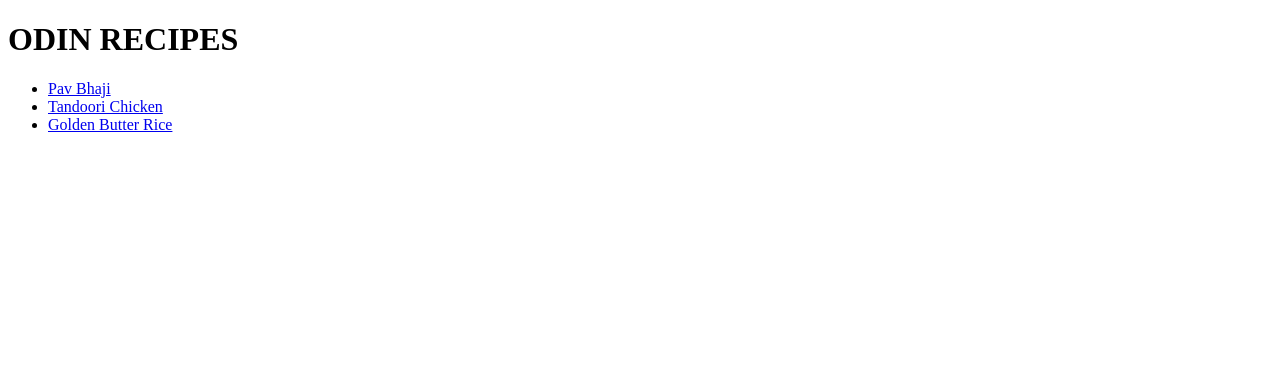
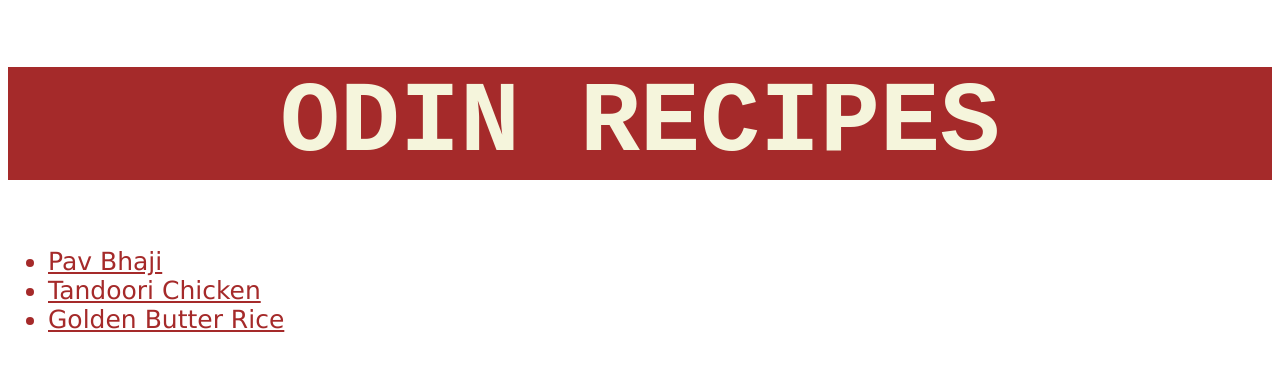
Before and after one commit to ruchik-panwal/odin-recipes, a plain HTML site: page index.html in a window 1280 px wide. Drawn offline with Linux system fonts and the light colour scheme.

Commit message:
added css

```diff
--- a/index.html
+++ b/index.html
@@ -1,17 +1,20 @@
 <!DOCTYPE html>
 <html lang="en">
+
 <head>
     <meta charset="UTF-8">
+    <link rel="stylesheet" href="style.css">
 </head>
 
 <body>
-<h1>ODIN RECIPES</h1>
+    <h1 class="title">ODIN RECIPES</h1>
 
-<ul>
-    <li><a href="recipes/pav-bhaji.html">Pav Bhaji</a></li>
-    <li><a href="recipes/tandoori-chicken.html">Tandoori Chicken</a></li>
-    <li><a href="recipes/golden-butter-rice.html">Golden Butter Rice</a> </li>
+    <ul id="ls">
+        <li><a href="recipes/pav-bhaji.html" id="ls">Pav Bhaji</a></li>
+        <li><a href="recipes/tandoori-chicken.html" id="ls">Tandoori Chicken</a></li>
+        <li><a href="recipes/golden-butter-rice.html" id="ls">Golden Butter Rice</a> </li>
     </ul>
 
 </body>
+
 </html>
```
Lines whose indentation alone changed are shown as unchanged.
